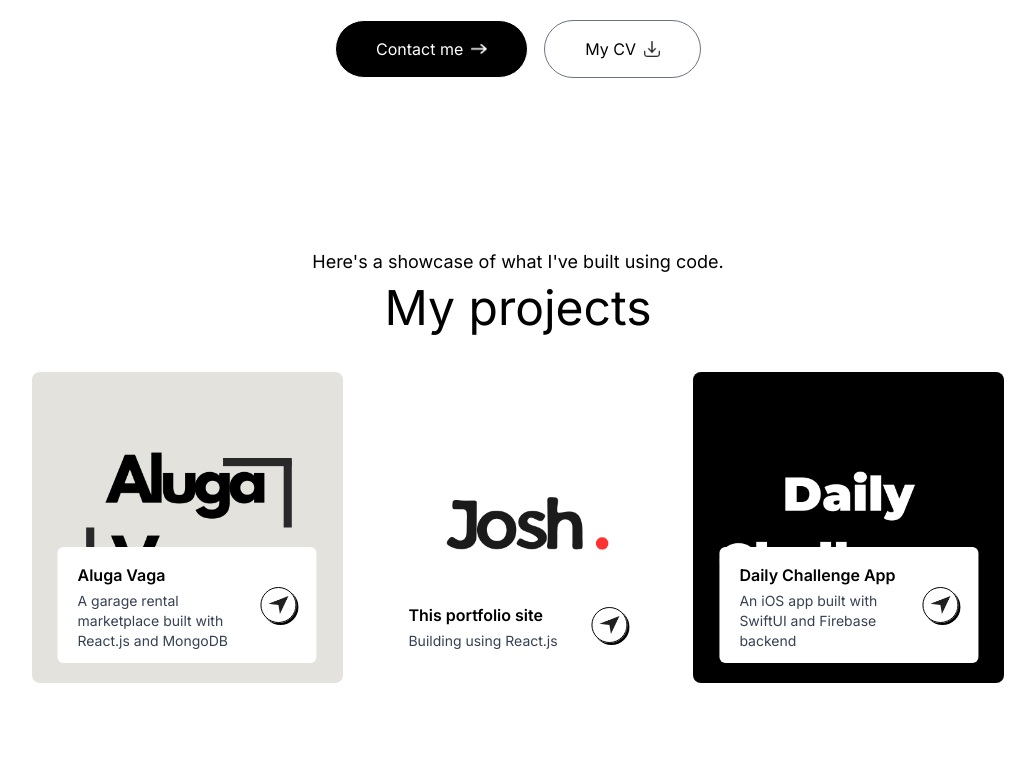
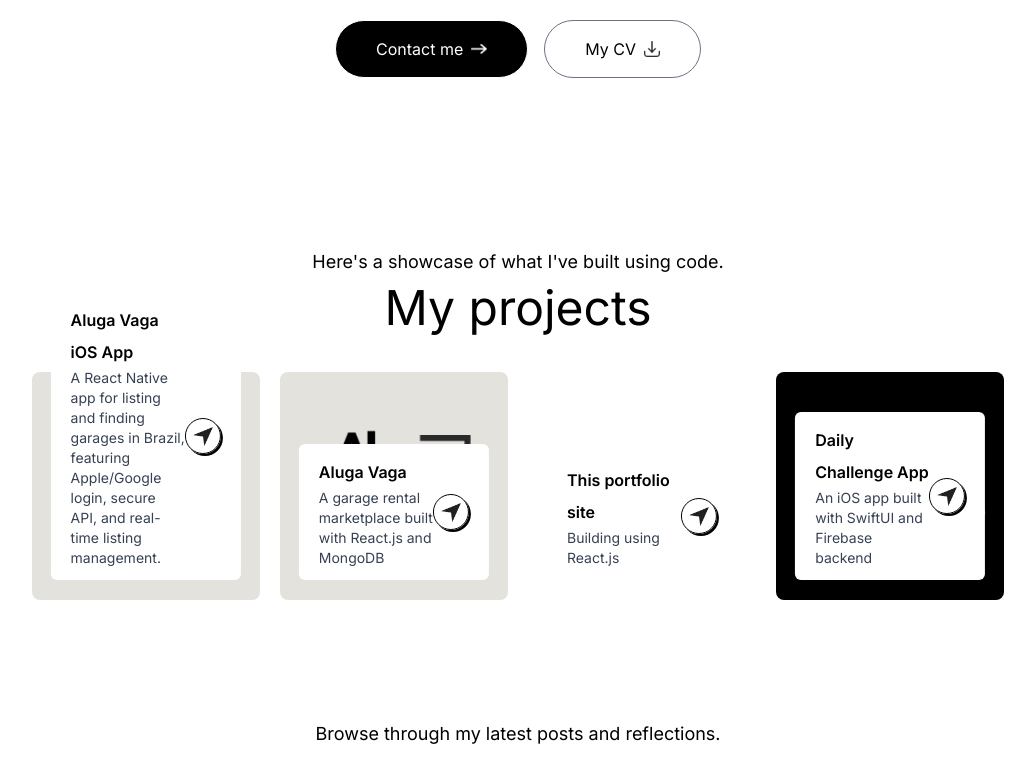
Before and after one commit to jmkenyon/joshmkenyon, a Next.js app: page / in a window 1280 px wide. Shown: the part 592-1352 px from the top of the page, without its empty margins (122-1157 px from the left). Built offline with nearby package versions, Linux system fonts and the light colour scheme.

Commit message:
added new project

```diff
--- a/public/assets/assets.js
+++ b/public/assets/assets.js
@@ -84,6 +84,12 @@ export const assets = {
 
 export const projectData = [
     {
+        title: 'Aluga Vaga iOS App',
+        description: 'A React Native app for listing and finding garages in Brazil, featuring Apple/Google login, secure API, and real-time listing management.',
+        bgImage: '/alugavaga.png',
+        link: 'https://apps.apple.com/br/app/aluga-vaga/id6752393226?l=en-GB'
+    },
+    {
         title: 'Aluga Vaga',
         description: 'A garage rental marketplace built with React.js and MongoDB',
         bgImage: '/alugavaga.png',
```
